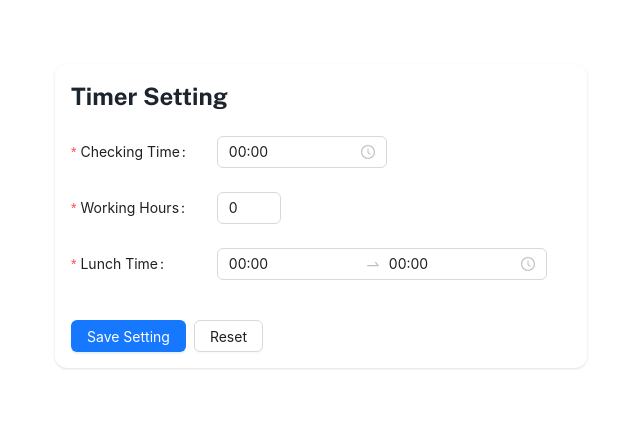
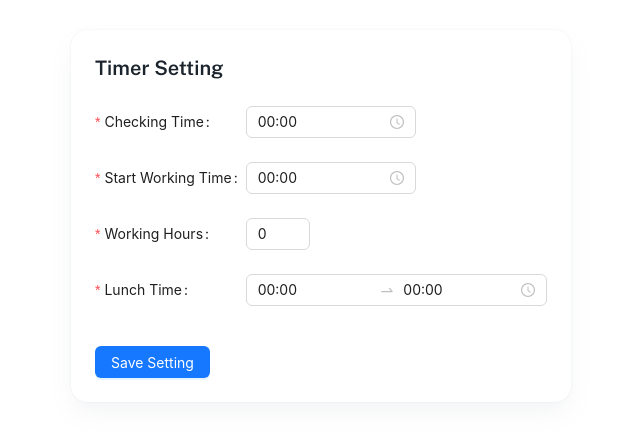
Before and after one commit to khoatran73/work-timer, a Next.js app: page /timer-setting in a window 1280 px wide. Shown: the part 184-626 px from the top of the page, without its empty margins (319-959 px from the left). Built offline with nearby package versions, Linux system fonts and the light colour scheme.

Commit message:
feat: home page

```diff
--- a/app/page.tsx
+++ b/app/page.tsx
@@ -17,6 +17,8 @@ import PageContainer from '~/layouts/PageContainer';
 import { DEFAULT_TIMER_SETTING, TimerSetting } from '~/types/timer-setting';
 import { SettingTwoTone } from '@ant-design/icons';
 import { motion } from 'framer-motion';
+import { DateTime } from '~/types/date-time';
+import clsx from 'clsx';
 
 dayjs.extend(customParseFormat);
 
@@ -34,11 +36,15 @@ interface TimeDisplay {
     hour: number;
 }
 
+const ONE_MINUTE_TO_MS = 60000;
+const ONE_SECOND_TO_MS = 1000;
+
 const HomePage: React.FC<Props> = props => {
     const [timerSetting, setTimerSetting] = useLocalStorage<TimerSetting>(
         LocalStorageConstant.TIMER_SETTING,
         DEFAULT_TIMER_SETTING,
     );
+    const [domLoaded, setDomLoaded] = useState(false);
     const [state, setState] = useState<State>({
         remainingToLunchTime: {
             hour: 0,
@@ -59,6 +65,10 @@ const HomePage: React.FC<Props> = props => {
     });
 
     useEffect(() => {
+        setDomLoaded(true);
+    }, []);
+
+    useEffect(() => {
         if (_.isEqual(timerSetting, DEFAULT_TIMER_SETTING)) {
             redirect('/timer-setting');
             return;
@@ -66,13 +76,31 @@ const HomePage: React.FC<Props> = props => {
 
         const interval = setInterval(() => {
             calcTime(dayjs());
-        }, 1000);
+        }, ONE_SECOND_TO_MS);
+
+        return () => clearInterval(interval);
+    }, []);
+
+    useEffect(() => {
+        const checkReset = () => {
+            const now = new Date();
+            // Reset Checking Time at 00:01 every day
+            if (now.getHours() === 11 && now.getMinutes() === 3) {
+                setTimerSetting(setting => ({
+                    ...setting,
+                    checkingTime: '00:00',
+                }));
+                redirect('/timer-setting');
+            }
+        };
+
+        const interval = setInterval(checkReset, ONE_MINUTE_TO_MS);
 
         return () => clearInterval(interval);
     }, []);
 
     const calculateRemainingTime = (current: dayjs.Dayjs, target: dayjs.Dayjs) => {
-        const remainingMinutes = target.diff(current, 'minute');
+        const remainingMinutes = target.diff(current, 'm');
         return {
             hour: Math.floor(remainingMinutes / 60),
             minute: remainingMinutes % 60,
@@ -86,25 +114,29 @@ const HomePage: React.FC<Props> = props => {
         lunchDuration: number,
     ) => {
         if (now.isAfter(lunchTime.end)) {
-            return now.diff(checkingTime, 'minute') - lunchDuration;
+            return now.diff(checkingTime, 'm') - lunchDuration;
         } else if (now.isBefore(lunchTime.start)) {
-            return now.diff(checkingTime, 'minute');
+            return now.diff(checkingTime, 'm');
         } else {
-            return now.diff(checkingTime, 'minute') - now.diff(lunchTime.start, 'minute');
+            return now.diff(checkingTime, 'm') - now.diff(lunchTime.start, 'm');
         }
     };
 
+    const formatTime = (time: DateTime) => dayjs(time, DateTimeConstant.HH_MM);
+
     const calcTime = (now: dayjs.Dayjs) => {
-        const checkingTime = dayjs(timerSetting.checkingTime, DateTimeConstant.HH_MM);
+        const checkingTime = formatTime(timerSetting.checkingTime).isAfter(formatTime(timerSetting.startWorkingTime))
+            ? formatTime(timerSetting.checkingTime)
+            : formatTime(timerSetting.startWorkingTime);
 
         const lunchTime = {
-            start: dayjs(timerSetting.lunchTime.startTime, DateTimeConstant.HH_MM),
-            end: dayjs(timerSetting.lunchTime.endTime, DateTimeConstant.HH_MM),
+            start: formatTime(timerSetting.lunchTime.startTime),
+            end: formatTime(timerSetting.lunchTime.endTime),
         };
 
-        const lunchDuration = lunchTime.end.diff(lunchTime.start, 'minute');
+        const lunchDuration = lunchTime.end.diff(lunchTime.start, 'm');
         const toLunch = calculateRemainingTime(now, lunchTime.start);
-        const checkoutTime = checkingTime.add(timerSetting.workingHours, 'hour').add(lunchDuration, 'minute');
+        const checkoutTime = checkingTime.add(timerSetting.workingHours, 'hour').add(lunchDuration, 'm');
         const toCheckout = calculateRemainingTime(now, checkoutTime);
 
         const workedDuration = calculateWorkedDuration(now, checkingTime, lunchTime, lunchDuration);
@@ -123,28 +155,36 @@ const HomePage: React.FC<Props> = props => {
         });
     };
 
-    const formatTime = (time: TimeDisplay) => {
-        return `${time.hour} giờ` + (time.minute > 0 ? ` ${time.minute} phút` : '');
-    };
-
+    if (!domLoaded) return <></>;
     return (
         <PageContainer>
             <Container className="flex items-center justify-center">
-                <div className="w-full h-full grid grid-cols-2 gap-4">
+                <div className={clsx('w-full h-full grid gap-4 grid-cols-12')}>
                     <Box
                         header={{
                             title: 'Remaining To Lunch Time',
                             subTitle: 'Thời gian còn lại đến giờ Nghỉ trưa',
                         }}
                         className="flex items-center justify-center h-[220px]"
+                        wrapperClassName="lg:col-span-4 sm:col-span-12"
                     >
                         <CircleProgressClock
                             time={state.remainingToLunchTime}
                             total={calculateRemainingTime(
-                                dayjs(timerSetting.checkingTime, DateTimeConstant.HH_MM),
-                                dayjs(timerSetting.lunchTime.startTime, DateTimeConstant.HH_MM),
+                                formatTime(timerSetting.checkingTime),
+                                formatTime(timerSetting.lunchTime.startTime),
                             )}
                         />
+                    </Box>
+                    <Box
+                        header={{
+                            title: 'Worked Duration',
+                            subTitle: 'Thời gian Đã làm việc',
+                        }}
+                        className="flex items-center justify-center h-[220px]"
+                        wrapperClassName="lg:col-span-8 sm:col-span-12"
+                    >
+                        <DigitalClock time={state.workedDuration} className="text-[#00B8D9]" />
                     </Box>
                     <Box
                         header={{
@@ -152,6 +192,7 @@ const HomePage: React.FC<Props> = props => {
                             subTitle: 'Thời gian còn lại đến giờ Checkout',
                         }}
                         className="flex items-center justify-center h-[220px]"
+                        wrapperClassName="lg:col-span-4 sm:col-span-12"
                     >
                         <CircleProgressClock
                             time={state.remainingToCheckoutTime}
@@ -163,34 +204,14 @@ const HomePage: React.FC<Props> = props => {
                     </Box>
                     <Box
                         header={{
-                            title: 'Worked Duration',
-                            subTitle: 'Thời gian Đã làm việc',
-                        }}
-                        className="flex items-center justify-center h-[220px]"
-                    >
-                        <DigitalClock time={state.workedDuration} className="text-[#00B8D9]" />
-                    </Box>
-                    <Box
-                        header={{
                             title: 'Checkout Time',
                             subTitle: 'Có thể checkout khi đến thời gian này',
                         }}
                         className="flex items-center justify-center h-[220px]"
+                        wrapperClassName="lg:col-span-8 sm:col-span-12"
                     >
                         <DigitalClock time={state.checkoutTime} className="text-[#FF5630]" />
                     </Box>
-                    {/* {state.remainingToLunchTime.hour > 0 && (
-                        <div>{formatTime(state.remainingToLunchTime)} nữa là đến giờ ăn trưa rùi nà</div>
-                    )}
-                    {state.remainingToCheckoutTime.hour > 0 && (
-                        <div>Còn {formatTime(state.remainingToCheckoutTime)} nữa là đi dìa được rùi nà</div>
-                    )}
-                    {state.workedDuration.hour > 0 && (
-                        <div>Đã làm việc được {formatTime(state.workedDuration)} rùi nà</div>
-                    )}
-                    {state.checkoutTime.hour > 0 && (
-                        <div>Giờ kết thúc làm việc của bạn là {formatTime(state.checkoutTime)} nà</div>
-                    )} */}
                 </div>
             </Container>
             <FloatButton
--- a/app/timer-setting/page.tsx
+++ b/app/timer-setting/page.tsx
@@ -7,7 +7,8 @@ import customParseFormat from 'dayjs/plugin/customParseFormat';
 import { motion } from 'framer-motion';
 import _ from 'lodash';
 import { redirect } from 'next/navigation';
-import React, { useRef } from 'react';
+import React, { useEffect, useRef, useState } from 'react';
+import Box from '~/components/Box';
 import FormBase, { FormBaseRef } from '~/components/FormBase';
 import { DateTimeConstant } from '~/constants/DateTimeConstant';
 import { LocalStorageConstant } from '~/constants/LocalStorageConstant';
@@ -28,6 +29,7 @@ const TimerSettingPage: React.FC<Props> = props => {
         LocalStorageConstant.TIMER_SETTING,
         DEFAULT_TIMER_SETTING,
     );
+    const [domLoaded, setDomLoaded] = useState(false);
 
     const handleSave = async () => {
         const isValidForm = await formRef.current?.isFieldsValidate();
@@ -39,6 +41,7 @@ const TimerSettingPage: React.FC<Props> = props => {
 
         const setting: TimerSetting = {
             checkingTime: params.checkingTime.format(DateTimeConstant.HH_MM),
+            startWorkingTime: params.startWorkingTime.format(DateTimeConstant.HH_MM),
             lunchTime: {
                 startTime: params.lunchTime[0].format(DateTimeConstant.HH_MM),
                 endTime: params.lunchTime[1].format(DateTimeConstant.HH_MM),
@@ -51,21 +54,25 @@ const TimerSettingPage: React.FC<Props> = props => {
         redirect('/');
     };
 
-    const handleReset = () => {
-        formRef.current?.resetFields();
-    };
+    useEffect(() => {
+        setDomLoaded(true);
+    }, []);
 
+    if (!domLoaded) return <></>;
     return (
         <PageContainer>
             <Container className="flex items-center justify-center">
-                <div className="w-[500px] rounded-xl p-4 bg-white shadow">
-                    <div className="mb-6">
-                        <div className="text-2xl font-bold">Timer Setting</div>
-                    </div>
+                <Box
+                    header={{
+                        title: 'Timer Setting',
+                    }}
+                    wrapperClassName="w-[500px]"
+                >
                     <FormBase
                         ref={formRef}
                         initialValues={{
                             checkingTime: dayjs(timerSetting.checkingTime, DateTimeConstant.HH_MM),
+                            startWorkingTime: dayjs(timerSetting.startWorkingTime, DateTimeConstant.HH_MM),
                             workingHours: timerSetting.workingHours,
                             lunchTime: [
                                 dayjs(timerSetting.lunchTime.startTime, DateTimeConstant.HH_MM),
@@ -84,6 +91,18 @@ const TimerSettingPage: React.FC<Props> = props => {
                                 ),
                                 rules: [{ required: true, message: NotificationConstant.NOT_EMPTY }],
                                 label: 'Checking Time',
+                            },
+                            {
+                                name: nameof.full<TimerSetting>(x => x.startWorkingTime),
+                                children: (
+                                    <TimePicker
+                                        type="time"
+                                        placeholder="Start Working Time"
+                                        format={DateTimeConstant.HH_MM}
+                                    />
+                                ),
+                                rules: [{ required: true, message: NotificationConstant.NOT_EMPTY }],
+                                label: 'Start Working Time',
                             },
                             {
                                 name: nameof.full<TimerSetting>(x => x.workingHours),
@@ -105,7 +124,7 @@ const TimerSettingPage: React.FC<Props> = props => {
                             },
                         ]}
                         labelAlign="left"
-                        labelCol={7}
+                        labelCol={8}
                         className={'w-full flex items-center justify-center flex-col'}
                         width={'100%'}
                         renderBtnBottom={() => {
@@ -114,14 +133,14 @@ const TimerSettingPage: React.FC<Props> = props => {
                                     <Button type="primary" onClick={() => handleSave()}>
                                         Save Setting
                                     </Button>
-                                    <Button type="default" onClick={() => handleReset()}>
+                                    {/* <Button type="default" onClick={() => handleReset()}>
                                         Reset
-                                    </Button>
+                                    </Button> */}
                                 </div>
                             );
                         }}
                     />
-                </div>
+                </Box>
             </Container>
             {!_.isEqual(timerSetting, DEFAULT_TIMER_SETTING) && (
                 <FloatButton
--- a/components/CircleProgressClock.tsx
+++ b/components/CircleProgressClock.tsx
@@ -19,12 +19,16 @@ const strokeColor: ProgressProps['strokeColor'] = {
 
 const CircleProgressClock: React.FC<Props> = ({ time, total }) => {
     const formatTime = ({ time }: Pick<Props, 'time'>) => {
+        if (time.hour < 0 || time.minute < 0) return '00:00';
+
         const hourStr = String(time.hour).padStart(2, '0');
         const minuteStr = String(time.minute).padStart(2, '0');
         return `${hourStr}:${minuteStr}`;
     };
 
     const calcPercent = () => {
+        if (time.hour < 0 || time.minute < 0) return 100;
+
         var totalMinutes = total.minute + total.hour * 60;
         var minute = time.minute + time.hour * 60;
 
--- a/constants/DateTimeConstant.ts
+++ b/constants/DateTimeConstant.ts
@@ -2,5 +2,6 @@ export class DateTimeConstant {
     static readonly HH_MM = 'HH:mm';
     static readonly YYYY_MM_DD = 'YYYY-MM-DD';
     static readonly DD_MM_YYYY = 'DD-MM-YYYY';
+    static readonly DD_MM_YYYY_HH_MM = 'DD-MM-YYYY HH:mm';
     static readonly YYYY_MM_DD_HH_MM = 'YYYY-MM-DD HH:mm';
 }
--- a/types/timer-setting.ts
+++ b/types/timer-setting.ts
@@ -2,6 +2,7 @@ import { DateTime } from './date-time';
 
 export interface TimerSetting {
     checkingTime: DateTime;
+    startWorkingTime: DateTime;
     lunchTime: TimeRange;
     workingHours: number;
 }
@@ -13,6 +14,7 @@ export interface TimeRange {
 
 export const DEFAULT_TIMER_SETTING: TimerSetting = {
     checkingTime: '00:00',
+    startWorkingTime: '00:00',
     lunchTime: {
         startTime: '00:00',
         endTime: '00:00',
```
